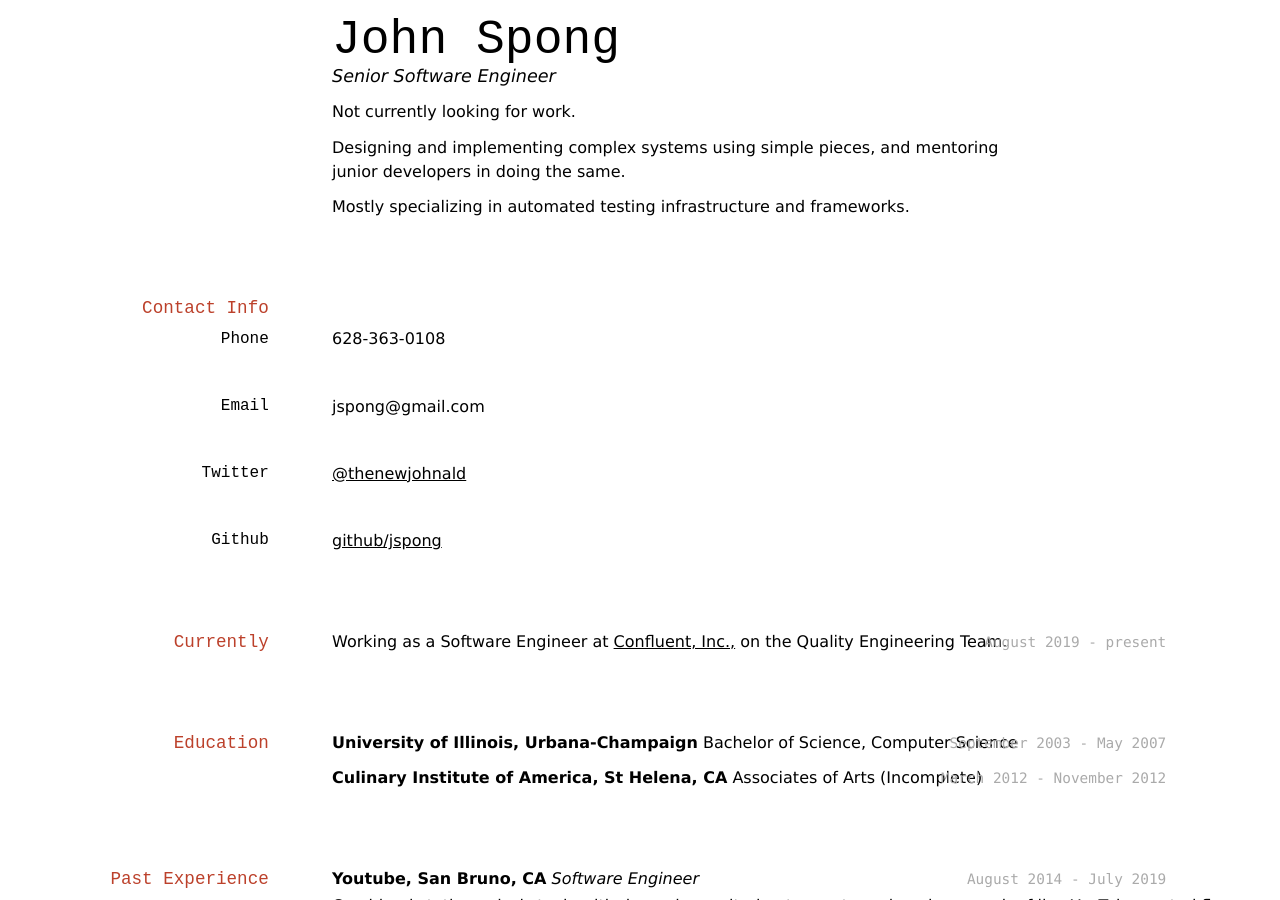
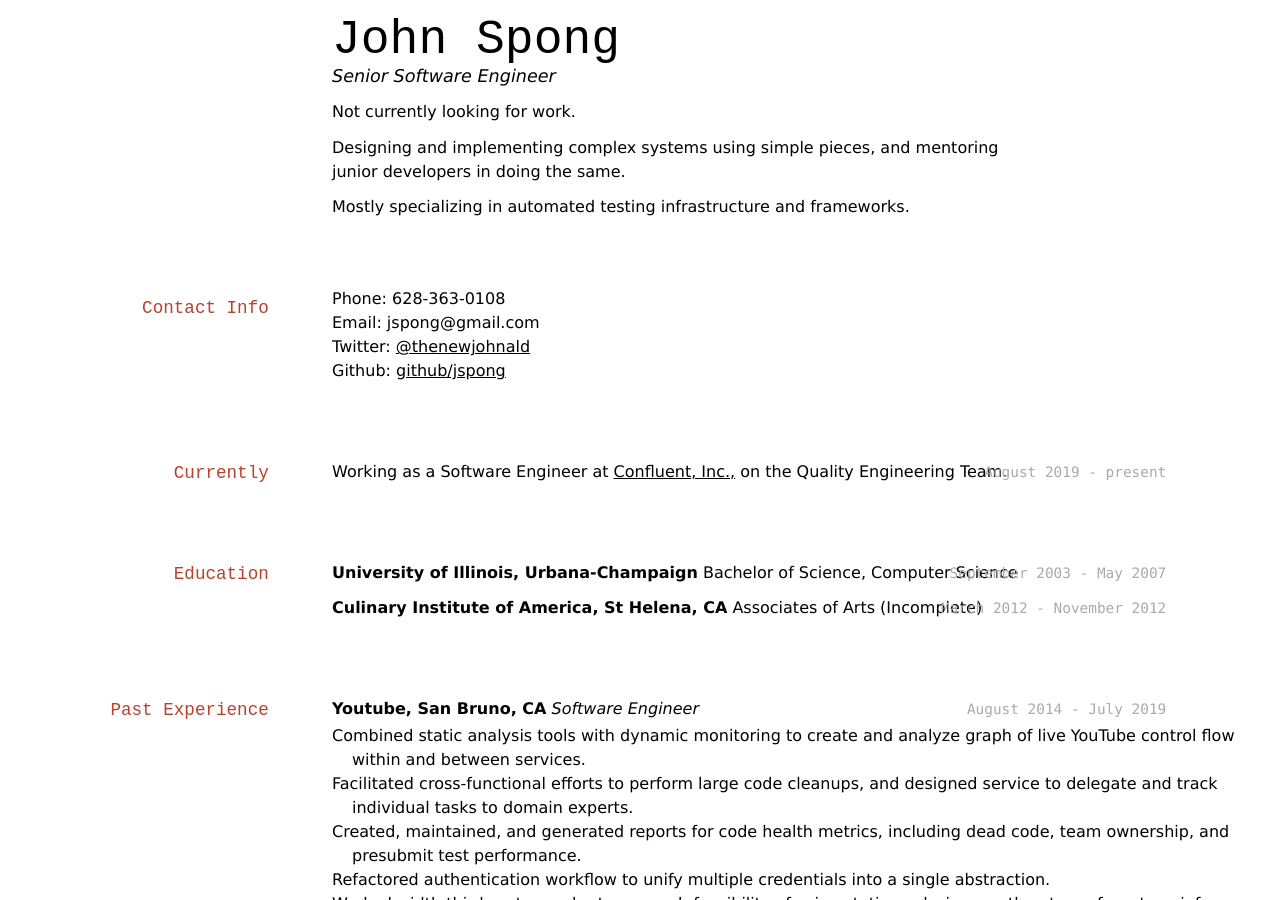
Before and after one commit to jspong/jspong.github.io, a Jekyll site: the page built from resume.md, in a window 1280 px wide and 900 px high. Built offline with Jekyll 4.4.1, drawn with Linux system fonts in a browser that asks for light colours.

Commit message:
No to subheadings

```diff
--- a/resume.md
+++ b/resume.md
@@ -20,21 +20,10 @@ Mostly specializing in automated testing infrastructure and frameworks.
 
 ## Contact Info
 
-### Phone
-
-628-363-0108
-
-### Email
-
-jspong@gmail.com
-
-### Twitter
-
-[@thenewjohnald](https://twitter.com/thenewjohnald)
-
-### Github
-
-[github/jspong](https://github.com/jspong)
+* Phone:       628-363-0108
+* Email:       jspong@gmail.com
+* Twitter:     [@thenewjohnald](https://twitter.com/thenewjohnald)
+* Github:      [github/jspong](https://github.com/jspong)
 
 ## Currently
 
```
